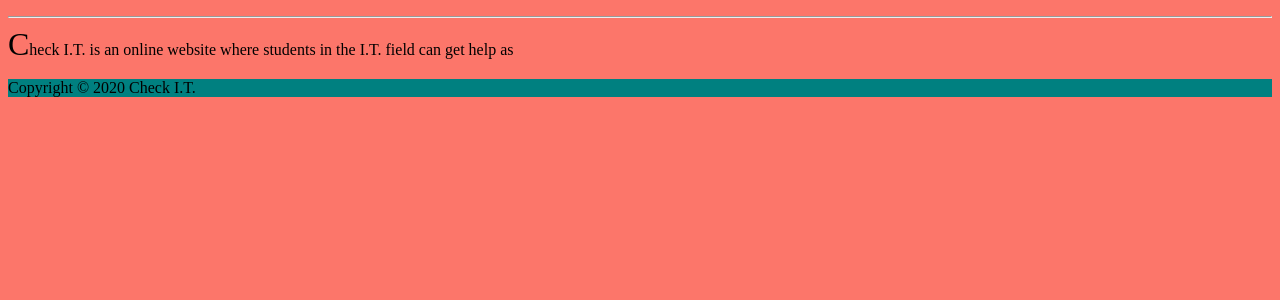
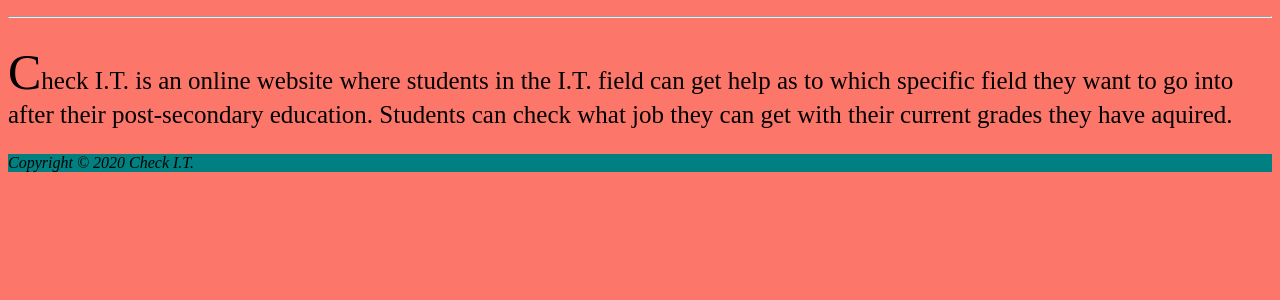
Before and after one commit to DarylleDiego/Assignment01, a PHP site: page / in a window 1280 px wide. Shown: the part 276-576 px from the top of the page. Run offline with PHP 8.4, Linux system fonts and the light colour scheme.

Commit message:
Changes for new page and main page

```diff
--- a/index.css
+++ b/index.css
@@ -18,7 +18,9 @@ h3 {
 article::first-letter{
     font-size: 200%;
 }
-
+article{
+    font-size: 25px;
+}
 
 li :hover{
     background-color: yellow;
--- a/index.html
+++ b/index.html
@@ -29,7 +29,12 @@
         <hr>
 
         <article>
-            Check I.T. is an online website where students in the I.T. field can get help as
+            <p>
+            Check I.T. is an online website where students in the I.T.
+            field can get help as to which specific field they want to go
+            into after their post-secondary education. Students can check
+            what job they can get with their current grades they have aquired.
+        </p>
         </article>
 
 
@@ -38,7 +43,7 @@
 
 
         <footer>
-            <p>Copyright &copy; 2020 Check I.T.</p>
+            <p><i>Copyright &copy; 2020 Check I.T.</i></p>
         </footer>
     </body>
 </html>
```
Also changed, not shown: sample.html (+13 -1 lines), sample.css (added).
